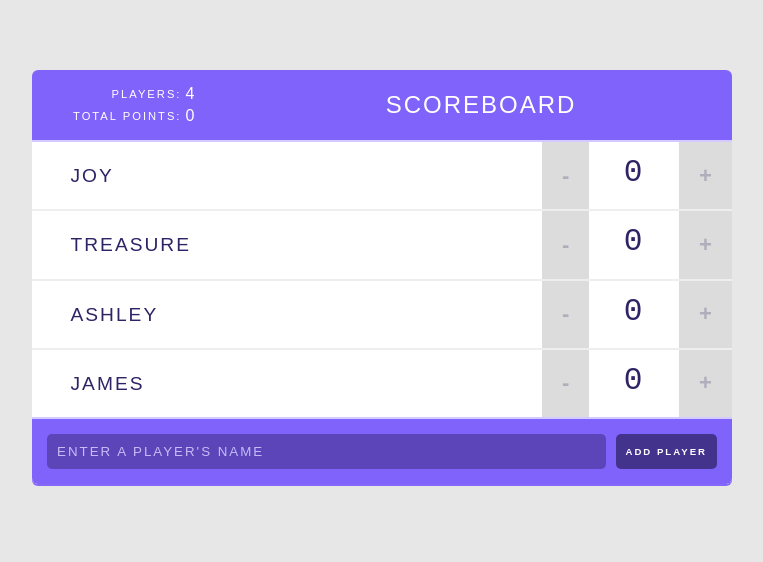
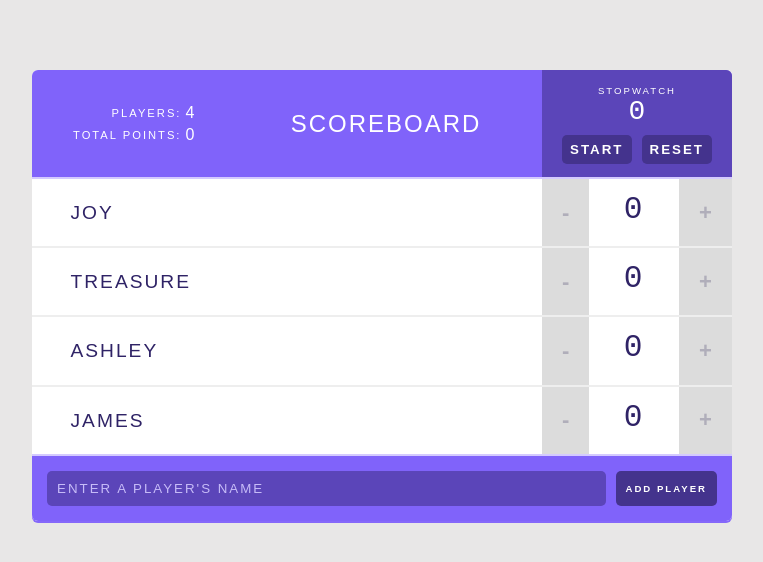
Before and after one commit to JoyyToo/ScoreBoardV2, a React (Create React App) app: page / in a window 1280 px wide. Shown: the top 562 px of the page, without its empty margins (258-1021 px from the left). Built offline with nearby package versions, Linux system fonts and the light colour scheme.

Commit message:
Add Stop Watch Feature

```diff
--- a/src/components/Header.js
+++ b/src/components/Header.js
@@ -1,11 +1,13 @@
 import React from 'react';
 import Stats from './Stats';
+import StopWatch from './StopWatch';
 
 const Header = (props) => {
   return (
     <header>
       <Stats players={props.players}/>
       <h1>{ props.title }</h1>
+      <StopWatch/>
     </header>
   );
 };
--- /dev/null
+++ b/src/components/StopWatch.js
@@ -0,0 +1,66 @@
+import React, { Component } from "react";
+
+class StopWatch extends Component {
+
+  state = {
+    isRunning: false,
+    elapsedTime: 0,
+    previousTime: 0
+  };
+
+  componentDidMount() {
+    this.intervalID = setInterval(() => this.tick(), 100)
+  }
+
+  componentWillUnmount() {
+    clearInterval(this.intervalID);
+  }
+
+  tick = () => {
+    if (this.state.isRunning) {
+      const now = Date.now();
+
+      this.setState(prevState => ({
+        previousTime: now,
+        elapsedTime: prevState.elapsedTime + (now - prevState.previousTime)
+      }))
+    }
+  };
+
+  handleStopWatch = () => {
+    this.setState(prevState => ({
+      isRunning: !prevState.isRunning
+    }));
+
+    if (!this.state.isRunning) {
+      this.setState({ previousTime: Date.now() })
+    }
+  };
+
+  handleReset = () => {
+    this.setState({
+      elapsedTime: 0
+    })
+  };
+
+  render() {
+    const seconds = Math.floor(this.state.elapsedTime / 1000);
+
+    return (
+      <div className="stopwatch">
+        <h2>Stopwatch</h2>
+        <span className="stopwatch-time">
+          { seconds }
+        </span>
+        <button onClick={this.handleStopWatch}>
+          { this.state.isRunning ? 'Stop' : 'Start'}
+        </button>
+        <button onClick={this.handleReset}>
+          Reset
+        </button>
+      </div>
+    )
+  }
+}
+
+export default StopWatch;
```
